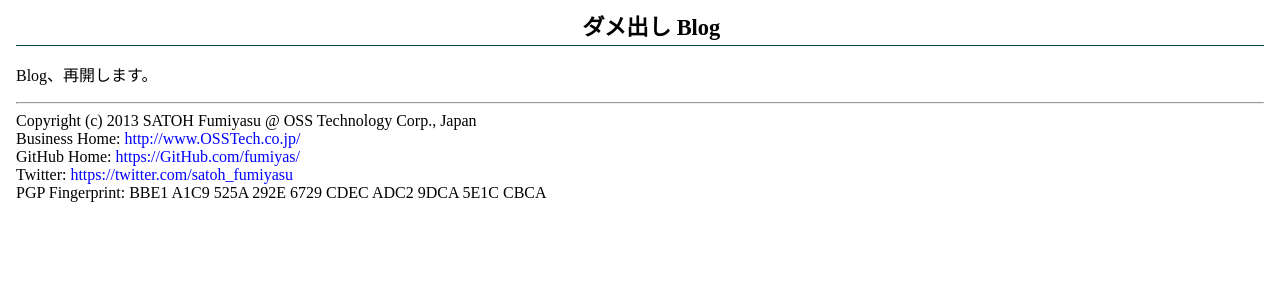
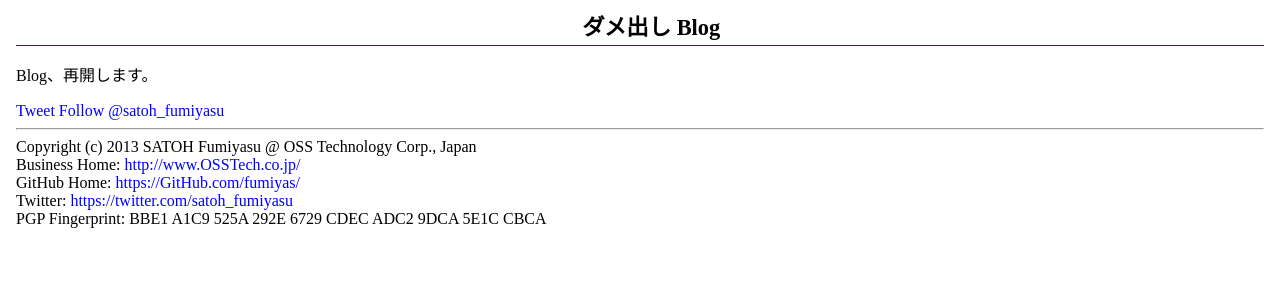
Before and after one commit to fumiyas/fumiyas.github.io, a Jekyll site: the page built from index.md, in a window 1280 px wide. Shown: the top 300 px of the page. Built offline with Jekyll 4.4.1, drawn with Linux system fonts in a browser that asks for light colours; Markdown is read by kramdown in place of the engine named in the settings; comment, search, counter and statistics services are not loaded.

Commit message:
footer.html: Add Twitter buttons

```diff
--- a/_config.yml
+++ b/_config.yml
@@ -1,4 +1,4 @@
 url: http://fumiyas.github.io/
-title: ダメ出し Blog
-author: SATOH Fumiyasu (佐藤 文優, fumiyas)
+title: "ダメ出し Blog"
+author: "SATOH Fumiyasu (佐藤 文優, fumiyas)"
 markdown: rdiscount
--- a/_includes/footer.html
+++ b/_includes/footer.html
@@ -1,3 +1,5 @@
+<a href="http://twitter.com/share" class="twitter-share-button" data-count="horizontal" data-lang="ja">Tweet</a><script type="text/javascript" src="http://platform.twitter.com/widgets.js"></script>
+<a href="http://twitter.com/satoh_fumiyasu" class="twitter-follow-button" data-show-count="false" data-lang="ja">Follow @satoh_fumiyasu</a><br /><script src="http://platform.twitter.com/widgets.js" type="text/javascript"></script>
 <hr />
 Copyright (c) 2013 SATOH Fumiyasu @ OSS Technology Corp., Japan<br />
 Business Home: <a href="http://www.OSSTech.co.jp/">http://www.OSSTech.co.jp/</a><br />
```
